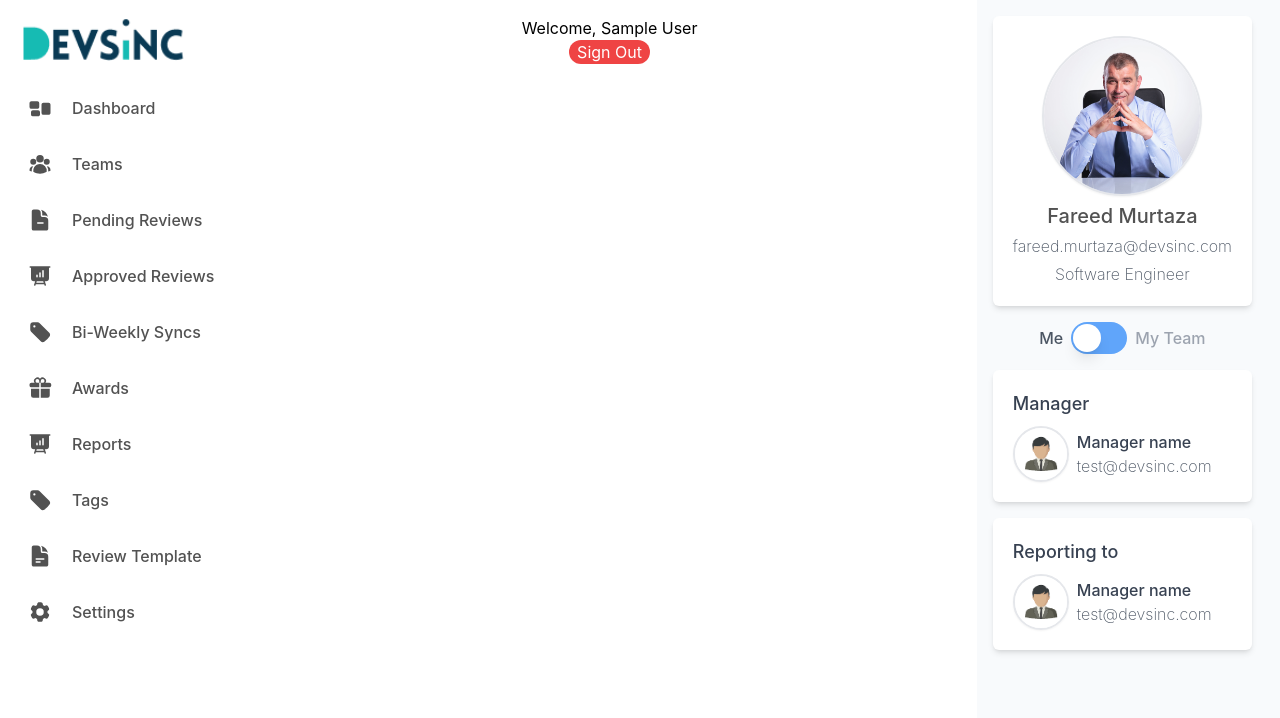
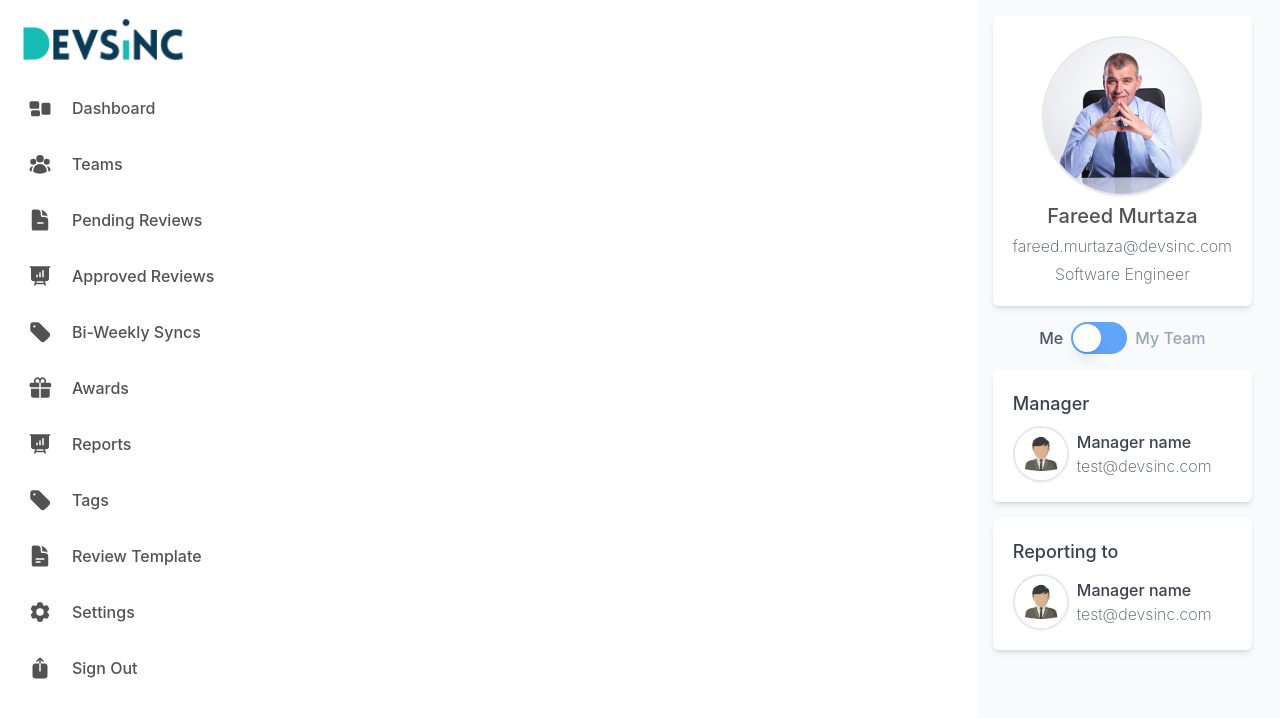
Before and after one commit to umerb0004/QRAPP, a Next.js app: page / in a window 1280 px wide. Shown: the top 718 px of the page. Built offline with nearby package versions, Linux system fonts and the light colour scheme; no server answers; sample sign-in values are in the browser's storage.

Commit message:
Signout Icon , Session Email and Redirected to root (#25)

```diff
--- a/components/Icons/index.tsx
+++ b/components/Icons/index.tsx
@@ -6,6 +6,7 @@ import { PresentationChartBarIcon } from '@heroicons/react/24/solid'
 import { RectangleGroupIcon } from '@heroicons/react/24/solid'
 import { TagIcon } from '@heroicons/react/24/solid'
 import { UserGroupIcon } from '@heroicons/react/24/solid'
+import { ArrowUpOnSquareIcon } from '@heroicons/react/24/solid'
 
 const iconClasses = 'h-6 w-6 color: text-neutral-600 group-hover:fill-blue-500 group-hover:scale-105'
 
@@ -18,6 +19,7 @@ export const ReviewIcon = () => <DocumentMinusIcon className={iconClasses} />
 export const ReviewTemplateIcon = () => <DocumentTextIcon className={iconClasses} />
 export const SettingsIcon = () => <Cog6ToothIcon className={iconClasses} />
 export const TagsIcon = () => <TagIcon className={iconClasses} />
+export const SignoutIcon = () => <ArrowUpOnSquareIcon className={iconClasses} />
 
 export { ChevronRightIcon as RightArrowIcon } from '@heroicons/react/24/solid'
 export { ChevronDownIcon as DropdownIcon } from '@heroicons/react/24/solid'
--- a/components/Layout/index.tsx
+++ b/components/Layout/index.tsx
@@ -1,5 +1,4 @@
 import Sidebar from '../Sidebar'
-import Signout from '../googleSignin/signOut'
 import ProfileSidebar from '../ProfileSideBar'
 
 import { ReactNode } from 'react'
@@ -24,16 +23,14 @@ type userProps =
   | undefined
   | null
 
-const Layout = ({ session, children } : LayoutProps) => {
+const Layout = ({ children } : LayoutProps) => {
   return (
     <div className='h-full flex flex-row justify-start'>
-      <Sidebar />
-      <div className='flex-col'>{children}</div>
-      <div className='flex-1'>
-        <Signout session={session} />
+      <div className='flex-col'>
+        <Sidebar/>
       </div>
+      <div className='flex-1'>{children}</div>
       <ProfileSidebar />
-
     </div>
   )
 }
--- a/components/Sidebar/index.tsx
+++ b/components/Sidebar/index.tsx
@@ -1,6 +1,8 @@
 import classNames from 'classnames'
 import { useState } from 'react'
 import Image from 'next/image'
+import { SignoutIcon } from '../Icons'
+import { signOut } from 'next-auth/react'
 
 import { menuItems, getNavItemClasses } from '../constants'
 
@@ -49,6 +51,24 @@ const Sidebar = () => {
             </div>
           )
         })}
+        <div className={getNavItemClasses}>
+          <button onClick={() => signOut()}>
+            <div className='flex py-4 px-3 items-center group'>
+              <div className='w-9'>
+                <SignoutIcon />
+              </div>
+              {!toggleCollapse && (
+                <span
+                  className={classNames(
+                    'text-md font-medium group-hover:text-blue-500 group-hover:scale-105 text-neutral-600 pl-2 '
+                  )}
+                >
+                  Sign Out
+                </span>
+              )}
+            </div>
+          </button>
+        </div>
       </div>
     </div>
   )
--- a/components/constants.ts
+++ b/components/constants.ts
@@ -11,6 +11,7 @@ export const menuItems = [
   { id: 8, label: 'Tags', icon: Icons.TagsIcon },
   { id: 9, label: 'Review Template', icon: Icons.ReviewTemplateIcon },
   { id: 10, label: 'Settings', icon: Icons.SettingsIcon },
+
 ]
 
 export const getNavItemClasses = 'flex items-center cursor-pointer hover:bg-light-lighter rounded w-full h-full overflow-hidden whitespace-nowrap'
--- a/components/googleSignin/login.tsx
+++ b/components/googleSignin/login.tsx
@@ -2,7 +2,6 @@ import Layout from '../Layout/index'
 import LoginForm from './loginForm'
 
 import { useSession } from 'next-auth/react'
-
 
 interface LoginProps {
   providers: {
@@ -11,7 +10,7 @@ interface LoginProps {
   }[]
 }
 
-const Login = ({ providers } : LoginProps) => {
+const Login = ({ providers }: LoginProps) => {
   const { data: session } = useSession()
 
   if (session) {
--- a/components/googleSignin/signOut.tsx
+++ b/components/googleSignin/signOut.tsx
@@ -1,4 +1,5 @@
 import { signOut } from 'next-auth/react'
+
 interface SignoutProps {
   session:
     | {
@@ -21,13 +22,13 @@ type userProps =
 const Signout = ({ session } : SignoutProps) => {
   return (
     <>
-      <div className='flex-col text-center mt-4'>
-        <p>Welcome, {session?.user?.name}</p>
+      <div className='flex text-center mt-4 ml-5'>
+        <p>{session?.user?.name}</p>
         <button
-          className='bg-red-500 text-white rounded-full px-2'
+          className='bg-red-500 text-white rounded-full px-1 ml-1'
           onClick={() => signOut()}
         >
-          Sign Out
+          SignOut
         </button>
       </div>
     </>
--- /dev/null
+++ b/pages/404.tsx
@@ -0,0 +1,12 @@
+import { useEffect } from 'react'
+import { useRouter } from 'next/router'
+
+export default function Custom404() {
+  const router = useRouter()
+
+  useEffect(() => {
+    router.replace('/')
+  })
+
+  return null
+}
--- a/pages/api/auth/[...nextauth].ts
+++ b/pages/api/auth/[...nextauth].ts
@@ -29,9 +29,9 @@ const authOptions: NextAuthOptions = {
           throw new Error('Email or Password is not Correct')
         }
         return {
-          id: user?.user_id,
-          name: user?.first_name,
-          form_email: user?.email,
+          id: user?.id,
+          name: user?.first_name + ' ' + user?.last_name,
+          email: user?.email,
         }
       },
     }),
```
